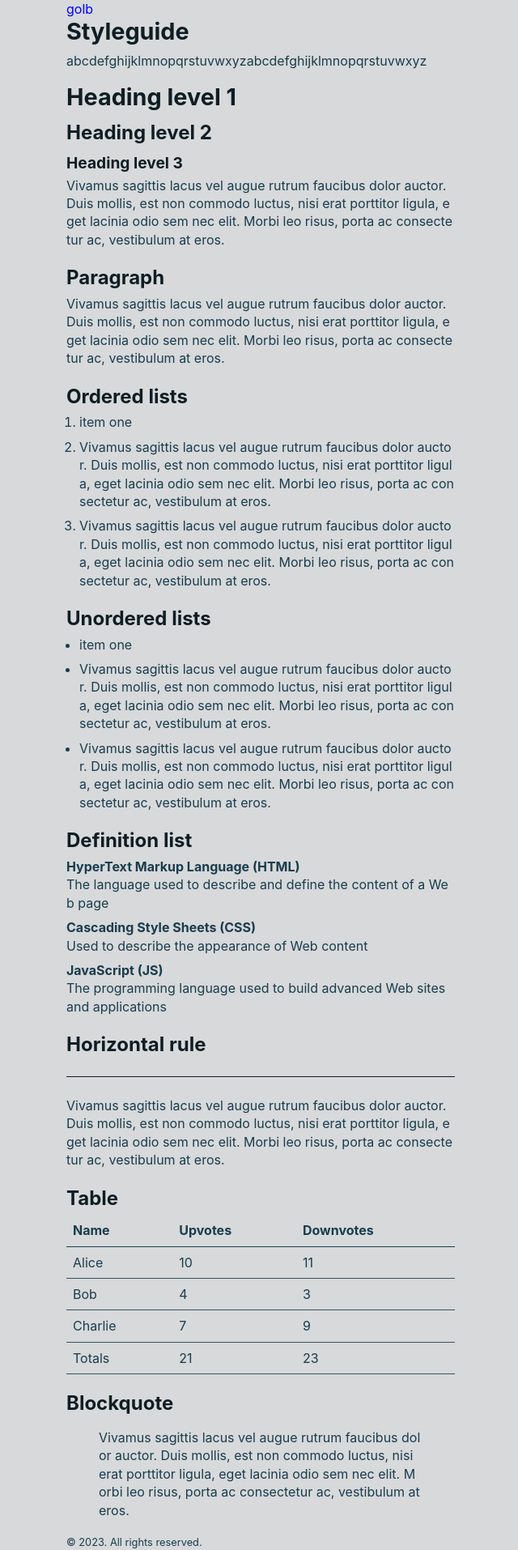
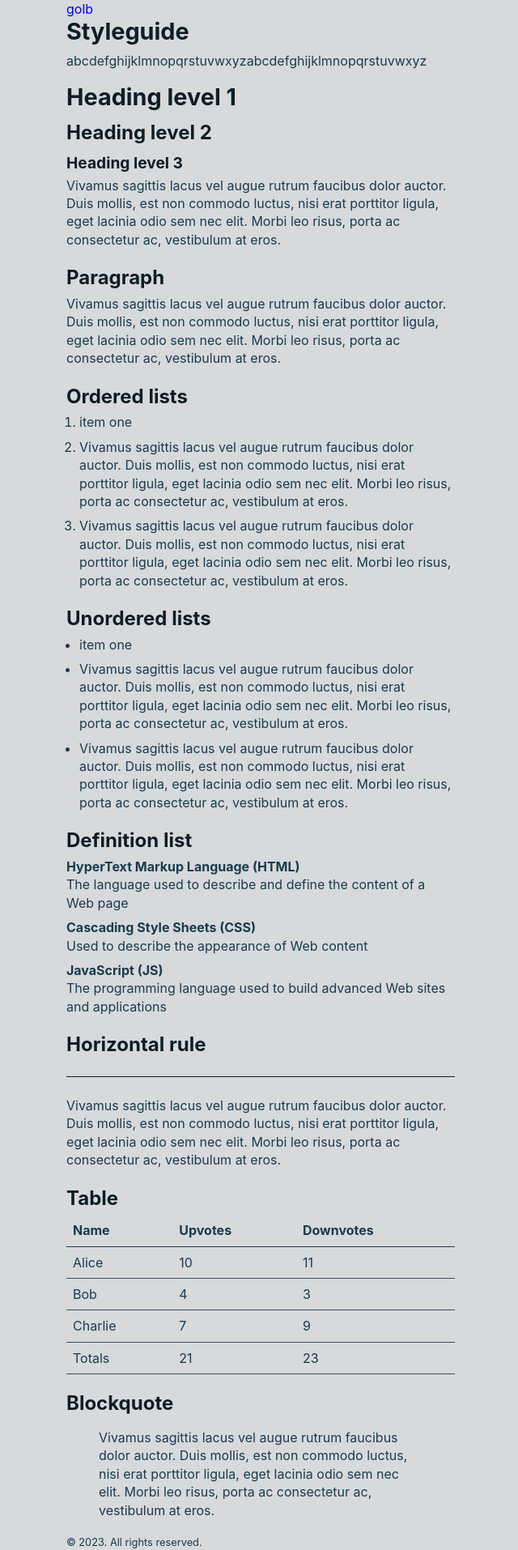
Before and after one commit to aflim/golb, a Jekyll site: the page built from styleguide.md, in a window 1280 px wide. Shown: the whole page at 81% size, without its empty margins (318-958 px from the left). Built offline with Jekyll 4.4.1, drawn with Linux system fonts in a browser that asks for light colours.

Commit message:
Update stylesheet.css

```diff
--- a/assets/stylesheet.css
+++ b/assets/stylesheet.css
@@ -105,8 +105,6 @@ body {
   line-height: var(--line-height-4);
   color: var(--ink-1);
   background-color: var(--bg-1);
-  overflow-wrap: word-break;
-  word-break: break-all;
 
   @media (min-width: var(--breakpoint-sm)) {
     font-size: calc(var(--font-size) * 1.5 );
```
